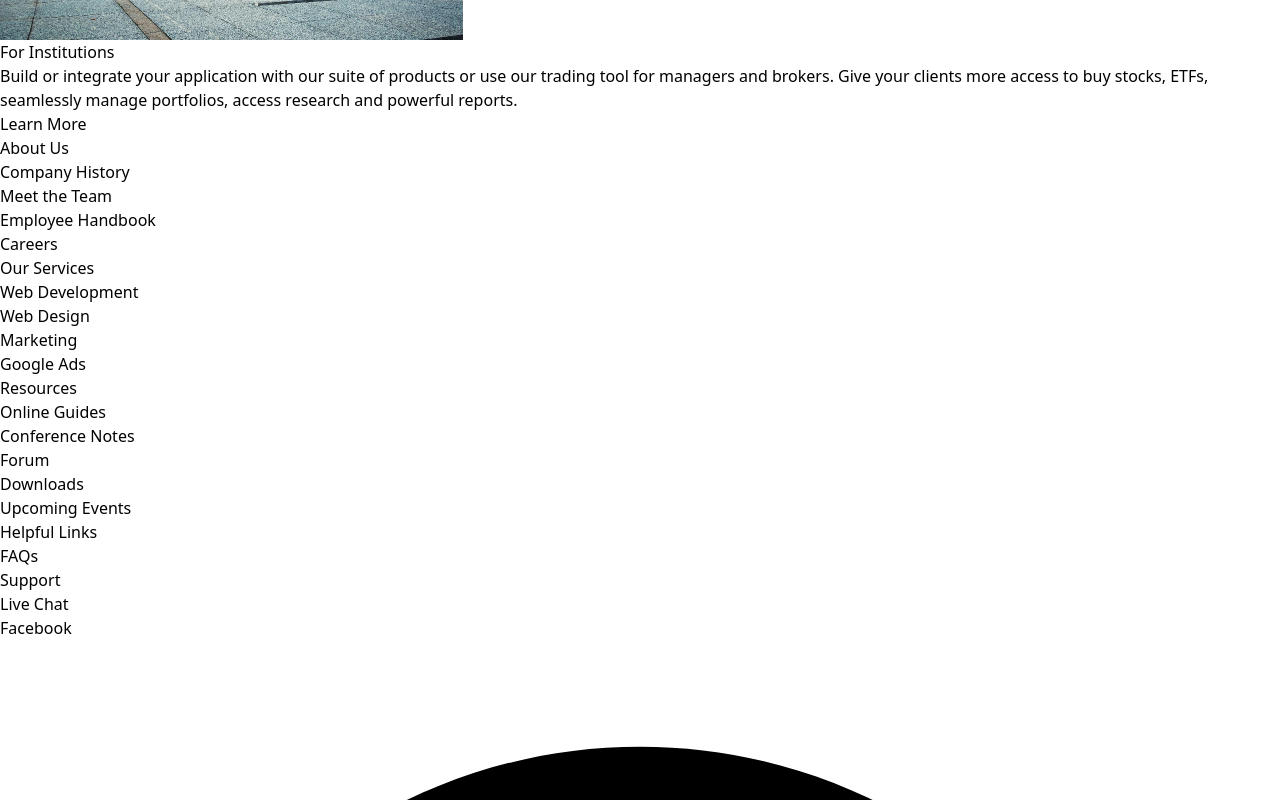
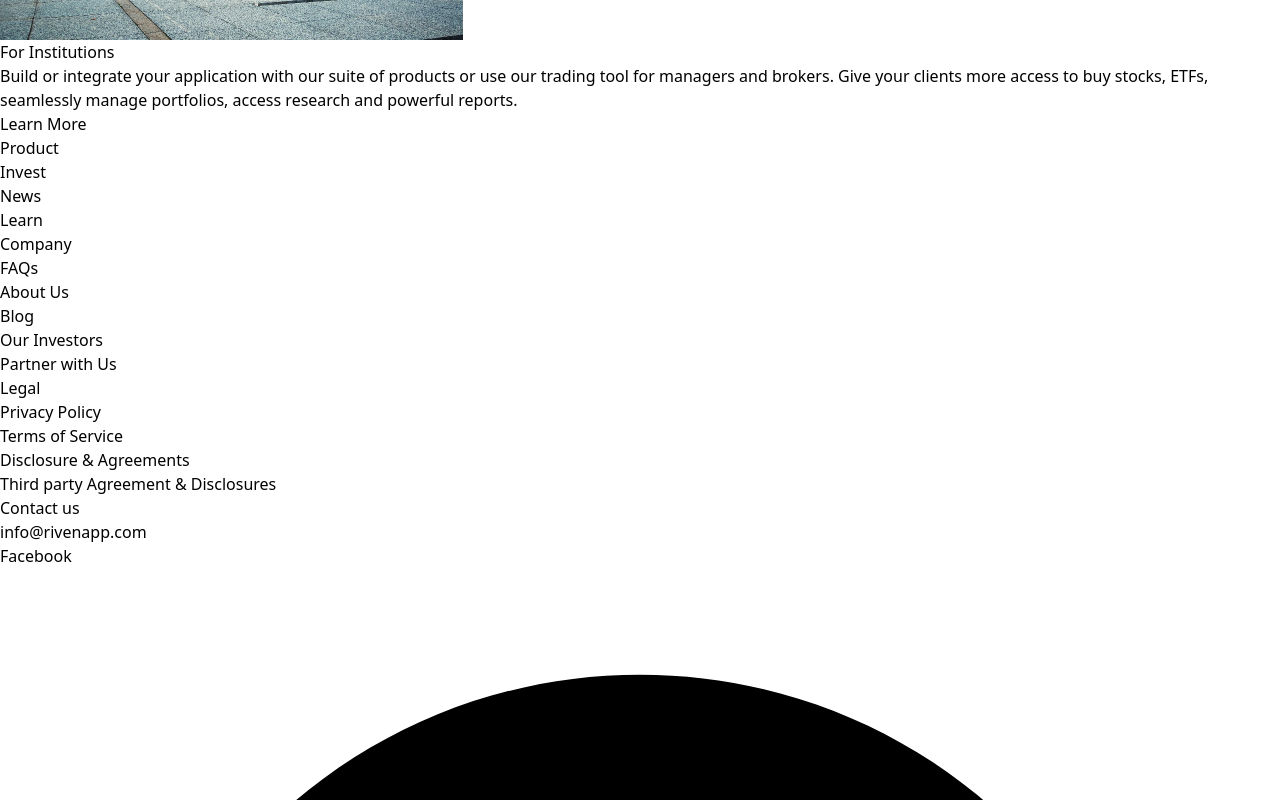
Before and after one commit to analyst15/riven, a React (Vite) app: page / in a window 1280 px wide. Shown: the part 5700-6500 px from the top of the page. Built offline with nearby package versions, Linux system fonts and the light colour scheme.

Commit message:
footer nav

```diff
--- a/src/App.jsx
+++ b/src/App.jsx
@@ -4,6 +4,7 @@ import StartInvesting from './components/StartInvesting'
 import RivenAcademy from './components/RivenAcademy'
 import OurProducts from './components/OurProducts'
 import Footer from './components/Footer'
+import FooterNav from './components/FooterNav'
 import Navbar from './components/Navbar'
 
 const App = () => {
@@ -18,6 +19,7 @@ const App = () => {
       <OurProducts />
       <Footer />
       </div>
+      <FooterNav />
     </>
   )
 }
--- a/src/components/Footer.jsx
+++ b/src/components/Footer.jsx
@@ -4,121 +4,44 @@ const Footer = () => {
     return (
         <footer className="bg-white">
             <div className="mx-auto max-w-screen-xl px-4 py-16 sm:px-6 lg:px-8">
-            <div className="mt-16 grid grid-cols-1 gap-8 sm:grid-cols-2 lg:grid-cols-4">
+                <div className="mt-16 grid grid-cols-1 gap-8 sm:grid-cols-2 lg:grid-cols-5">
                     <div className="text-center sm:text-left">
-                    <p className="text-lg font-medium text-gray-900">About Us</p>
+                        <p className="text-lg font-medium text-black">Product</p>
 
                         <ul className="mt-8 space-y-4 text-sm">
-                        <li>
-                            <a className="text-gray-700 transition hover:text-gray-700/75" href="#">
-                                Company History
-                            </a>
-                        </li>
-
-                        <li>
-                            <a className="text-gray-700 transition hover:text-gray-700/75" href="#"> Meet the Team </a>
-                        </li>
-
-                        <li>
-                            <a className="text-gray-700 transition hover:text-gray-700/75" href="#">
-                                Employee Handbook
-                            </a>
-                        </li>
-
-                        <li>
-                            <a className="text-gray-700 transition hover:text-gray-700/75" href="#"> Careers </a>
-                        </li>
+                            <li><a className="text-black" href="#">Invest</a></li>
+                            <li><a className="text-black" href="#">News</a></li>
+                            <li><a className="text-black" href="#">Learn</a></li>
                         </ul>
                     </div>
 
                     <div className="text-center sm:text-left">
-                    <p className="text-lg font-medium text-gray-900">Our Services</p>
+                        <p className="text-lg font-medium text-black">Company</p>
+                        <ul className="mt-8 space-y-4 text-sm">
+                            <li><a className="text-black" href="#">FAQs</a></li>
+                            <li><a className="text-black" href="#">About Us</a></li>
+                            <li><a className="text-black" href="#">Blog</a></li>
+                            <li><a className="text-black" href="#">Our Investors</a></li>
+                            <li><a className="text-black" href="#">Partner with Us</a></li>
+                        </ul>
+                    </div>
 
+                    <div className="text-center sm:text-left col-span-2 lg:ml-16">
+                        <p className="text-lg font-medium text-black">Legal</p>
                         <ul className="mt-8 space-y-4 text-sm">
-                        <li>
-                            <a className="text-gray-700 transition hover:text-gray-700/75" href="#">
-                                Web Development
-                            </a>
-                        </li>
-
-                        <li>
-                            <a className="text-gray-700 transition hover:text-gray-700/75" href="#"> Web Design </a>
-                        </li>
-
-                        <li>
-                            <a className="text-gray-700 transition hover:text-gray-700/75" href="#"> Marketing </a>
-                        </li>
-
-                        <li>
-                            <a className="text-gray-700 transition hover:text-gray-700/75" href="#"> Google Ads </a>
-                        </li>
+                            <li><a className="text-black" href="#">Privacy Policy</a></li>
+                            <li><a className="text-black" href="#">Terms of Service</a></li>
+                            <li><a className="text-black" href="#">Disclosure & Agreements</a></li>
+                            <li><a className="text-black" href="#">Third party Agreement & Disclosures</a></li>
                         </ul>
                     </div>
 
                     <div className="text-center sm:text-left">
-                    <p className="text-lg font-medium text-gray-900">Resources</p>
-
-                    <ul className="mt-8 space-y-4 text-sm">
-                        <li>
-                            <a className="text-gray-700 transition hover:text-gray-700/75" href="#"> Online Guides </a>
-                        </li>
-
-                        <li>
-                            <a className="text-gray-700 transition hover:text-gray-700/75" href="#">
-                                Conference Notes
-                            </a>
-                        </li>
-
-                        <li>
-                            <a className="text-gray-700 transition hover:text-gray-700/75" href="#"> Forum </a>
-                        </li>
-
-                        <li>
-                            <a className="text-gray-700 transition hover:text-gray-700/75" href="#"> Downloads </a>
-                        </li>
-
-                        <li>
-                            <a className="text-gray-700 transition hover:text-gray-700/75" href="#">
-                                Upcoming Events
-                            </a>
-                        </li>
+                        <p className="text-lg font-medium text-black">Contact us</p>
+                        <ul className="mt-2 space-y-4 text-sm">
+                            <li><a className="text-black" href="#">info@rivenapp.com</a></li>
                         </ul>
-                </div>
-
-                <div className="text-center sm:text-left">
-                    <p className="text-lg font-medium text-gray-900">Helpful Links</p>
-
-                    <ul className="mt-8 space-y-4 text-sm">
-                        <li>
-                            <a className="text-gray-700 transition hover:text-gray-700/75" href="#"> FAQs </a>
-                        </li>
-
-                        <li>
-                            <a className="text-gray-700 transition hover:text-gray-700/75" href="#"> Support </a>
-                        </li>
-
-                        <li>
-                            <a
-                                className="group flex justify-center gap-1.5 ltr:sm:justify-start rtl:sm:justify-end"
-                                href="#"
-                            >
-                                <span className="text-gray-700 transition group-hover:text-gray-700/75"> Live Chat </span>
-
-                                <span className="relative flex h-2 w-2">
-                                    <span
-                                        className="absolute inline-flex h-full w-full animate-ping rounded-full bg-teal-400 opacity-75"
-                                    ></span>
-                                    <span className="relative inline-flex size-2 rounded-full bg-teal-500"></span>
-                                </span>
-                            </a>
-                        </li>
-                    </ul>
-                </div>
-            </div>
-
-            <div className="mt-16">
-                <ul className="flex justify-center gap-6 sm:justify-end">
-                    <li>
+                        <div className="flex gap-2 pt-8">
                             <a
                                 href="#"
                                 rel="noreferrer"
@@ -134,9 +57,6 @@ const Footer = () => {
                                     />
                                 </svg>
                             </a>
-                    </li>
-
-                    <li>
                             <a
                                 href="#"
                                 rel="noreferrer"
@@ -152,9 +72,6 @@ const Footer = () => {
                                     />
                                 </svg>
                             </a>
-                    </li>
-
-                    <li>
                             <a
                                 href="#"
                                 rel="noreferrer"
@@ -168,50 +85,14 @@ const Footer = () => {
                                     />
                                 </svg>
                             </a>
-                    </li>
-
-                    <li>
-                        <a
-                            href="#"
-                            rel="noreferrer"
-                            target="_blank"
-                            className="text-teal-700 transition hover:text-teal-700/75"
-                        >
-                            <span className="sr-only">GitHub</span>
-                            <svg className="h-6 w-6" fill="currentColor" viewBox="0 0 24 24" aria-hidden="true">
-                                <path
-                                    fillRule="evenodd"
-                                    d="M12 2C6.477 2 2 6.484 2 12.017c0 4.425 2.865 8.18 6.839 9.504.5.092.682-.217.682-.483 0-.237-.008-.868-.013-1.703-2.782.605-3.369-1.343-3.369-1.343-.454-1.158-1.11-1.466-1.11-1.466-.908-.62.069-.608.069-.608 1.003.07 1.531 1.032 1.531 1.032.892 1.53 2.341 1.088 2.91.832.092-.647.35-1.088.636-1.338-2.22-.253-4.555-1.113-4.555-4.951 0-1.093.39-1.988 1.029-2.688-.103-.253-.446-1.272.098-2.65 0 0 .84-.27 2.75 1.026A9.564 9.564 0 0112 6.844c.85.004 1.705.115 2.504.337 1.909-1.296 2.747-1.027 2.747-1.027.546 1.379.202 2.398.1 2.651.64.7 1.028 1.595 1.028 2.688 0 3.848-2.339 4.695-4.566 4.943.359.309.678.92.678 1.855 0 1.338-.012 2.419-.012 2.747 0 .268.18.58.688.482A10.019 10.019 0 0022 12.017C22 6.484 17.522 2 12 2z"
-                                    clipRule="evenodd"
-                                />
-                            </svg>
-                        </a>
-                    </li>
-
-                    <li>
-                        <a
-                            href="#"
-                            rel="noreferrer"
-                            target="_blank"
-                            className="text-teal-700 transition hover:text-teal-700/75"
-                        >
-                            <span className="sr-only">Dribbble</span>
-                            <svg className="h-6 w-6" fill="currentColor" viewBox="0 0 24 24" aria-hidden="true">
-                                <path
-                                    fillRule="evenodd"
-                                    d="M12 2C6.48 2 2 6.48 2 12s4.48 10 10 10c5.51 0 10-4.48 10-10S17.51 2 12 2zm6.605 4.61a8.502 8.502 0 011.93 5.314c-.281-.054-3.101-.629-5.943-.271-.065-.141-.12-.293-.184-.445a25.416 25.416 0 00-.564-1.236c3.145-1.28 4.577-3.124 4.761-3.362zM12 3.475c2.17 0 4.154.813 5.662 2.148-.152.216-1.443 1.941-4.48 3.08-1.399-2.57-2.95-4.675-3.189-5A8.687 8.687 0 0112 3.475zm-3.633.803a53.896 53.896 0 013.167 4.935c-3.992 1.063-7.517 1.04-7.896 1.04a8.581 8.581 0 014.729-5.975zM3.453 12.01v-.26c.37.01 4.512.065 8.775-1.215.25.477.477.965.694 1.453-.109.033-.228.065-.336.098-4.404 1.42-6.747 5.303-6.942 5.629a8.522 8.522 0 01-2.19-5.705zM12 20.547a8.482 8.482 0 01-5.239-1.8c.152-.315 1.888-3.656 6.703-5.337.022-.01.033-.01.054-.022a35.318 35.318 0 011.823 6.475 8.4 8.4 0 01-3.341.684zm4.761-1.465c-.086-.52-.542-3.015-1.659-6.084 2.679-.423 5.022.271 5.314.369a8.468 8.468 0 01-3.655 5.715z"
-                                    clipRule="evenodd"
-                                />
-                            </svg>
-                        </a>
-                    </li>
-                </ul>
+                        </div>
+                    </div>
+                </div>
 
                     <div className="mt-16 sm:flex sm:items-center sm:justify-between">
-                    <p className="mt-4 text-center text-sm text-gray-500 sm:mt-0 sm:text-right">
-                        Copyright &copy; 2022. All rights reserved.
+                        <p className="mt-4 text-center font-bold text-base text-black sm:mt-0 sm:text-right">
+                        *All investing involves risk
                         </p>
-                </div>
                     </div>
             </div>
         </footer>
--- /dev/null
+++ b/src/components/FooterNav.jsx
@@ -0,0 +1,15 @@
+import React from 'react'
+
+const FooterNav = () => {
+    return (
+        <div className="bg-black py-2">
+            <div className="sm:flex sm:items-center sm:justify-between">
+                <p className="mt-4 text-center text-sm text-gray-500 sm:mt-0 sm:text-right">
+                    Copyright &copy; 2022. All rights reserved.
+                </p>
+            </div>
+        </div>
+    )
+}
+
+export default FooterNav
```
Lines whose indentation alone changed are shown as unchanged.
